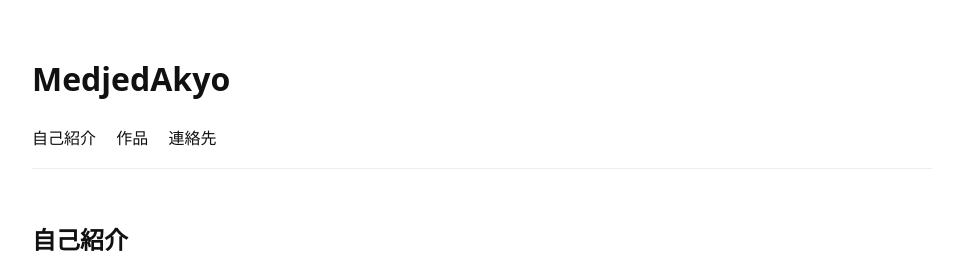
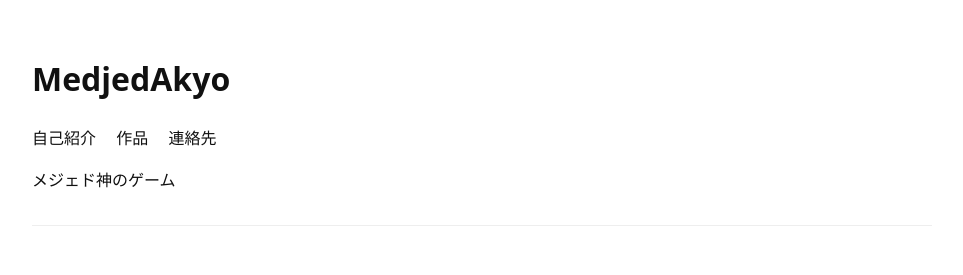
Before and after one commit to arukah868-glitch/MedjedAkyo, a plain HTML site: page index.html in a window 1280 px wide. Shown: the top 275 px of the page, without its empty margins (158-1121 px from the left). Drawn offline with Linux system fonts and the light colour scheme.

Commit message:
Add link to Medjed game in navigation

```diff
--- a/index.html
+++ b/index.html
@@ -24,6 +24,7 @@
         <a href="#about">自己紹介</a>
         <a href="#works">作品</a>
         <a href="#contact">連絡先</a>
+        <p><a href="medjed_candy_catch.html" target="_blank" rel="noopener noreferrer">メジェド神のゲーム</a></p>
       </nav>
     </header>
 
```
